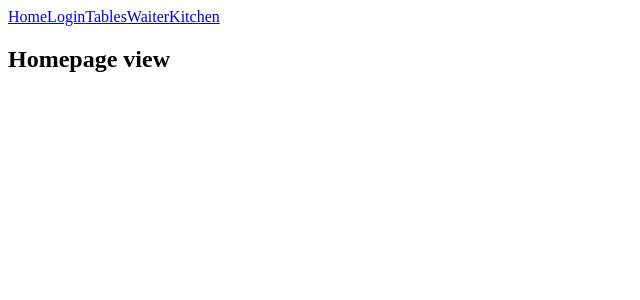
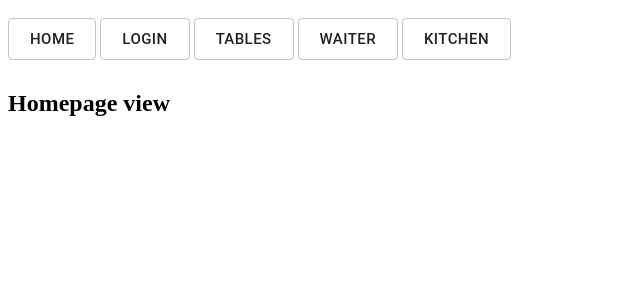
Before and after one commit to DominikSko/pizzeria-portal, a React (Create React App) app: page / in a window 1280 px wide. Shown: the top 300 px of the page, without its empty margins (0-640 px from the left). Built offline with nearby package versions, Linux system fonts and the light colour scheme.

Commit message:
Routes to fix

```diff
--- a/package.json
+++ b/package.json
@@ -3,6 +3,7 @@
   "version": "0.1.0",
   "private": true,
   "dependencies": {
+    "@material-ui/core": "^4.10.2",
     "@testing-library/jest-dom": "^4.2.4",
     "@testing-library/react": "^9.5.0",
     "@testing-library/user-event": "^7.2.1",
--- a/server.js
+++ b/server.js
@@ -11,7 +11,7 @@ const middlewares = jsonServer.defaults({
 const port = process.env.PORT || 3131;
 
 server.get(/\/panel.*/, (req,res) =>{
-  if(req.url == '/panel'){
+  if(req.url === '/panel'){
     req.url += '/';
   }
   const filePath = __dirname+req.url.replace('/panel', '/build');
--- a/src/App.js
+++ b/src/App.js
@@ -14,7 +14,7 @@ import OrderSingle from './components/views/OrderSingle/OrderSingle';
 
 function App() {
   return (
-    <BrowserRouter basename={'/panel'}>
+    <BrowserRouter>
       <MainLayout>
         <Switch>
           <Route exact path={`${process.env.PUBLIC_URL}/`} component={Homepage} /> {/* ponizej inna forma zapisu routingu */}
--- a/src/components/layout/PageNav/PageNav.js
+++ b/src/components/layout/PageNav/PageNav.js
@@ -1,14 +1,36 @@
-  import React from 'react';
+import React from 'react';
 import { NavLink } from 'react-router-dom';
+import styles from './PageNav.scss';
+import Button from '@material-ui/core/Button';
 
 const PageNav = () => {
   return (
-    <nav>
-      <NavLink exact to={`${process.env.PUBLIC_URL}/`} activeClassName='active'>Home</NavLink>
-      <NavLink to={`${process.env.PUBLIC_URL}/login`} activeClassName='active'>Login</NavLink>
-      <NavLink to={`${process.env.PUBLIC_URL}/tables`} activeClassName='active'>Tables</NavLink>
-      <NavLink to={`${process.env.PUBLIC_URL}/waiter`} activeClassName='active'>Waiter</NavLink>
-      <NavLink to={`${process.env.PUBLIC_URL}/kitchen`} activeClassName='active'>Kitchen</NavLink>
+    <nav className={styles.component} >
+      <NavLink to={`${process.env.PUBLIC_URL}/home`} activeClassName='active' style={{ textDecoration: 'none', color: '#383A42', textAlign: 'right'}}>
+        <Button className="buttonNavBar" variant="outlined" size="large" style={{ marginRight: '4px'}}>
+          Home
+        </Button>
+      </NavLink>
+      <NavLink to={`${process.env.PUBLIC_URL}/login`} activeClassName='active' style={{ textDecoration: 'none', color: '#383A42', textAlign: 'right'}}>
+      <Button variant="outlined" size="large" style={{ marginRight: '4px'}}>
+          Login
+        </Button>
+      </NavLink>
+      <NavLink to={`${process.env.PUBLIC_URL}/tables`} activeClassName='active' style={{ textDecoration: 'none', color: '#383A42', textAlign: 'right'}}>
+      <Button  variant="outlined" size="large" style={{ marginRight: '4px'}}>
+          Tables
+        </Button>
+      </NavLink>
+      <NavLink to={`${process.env.PUBLIC_URL}/waiter`} activeClassName='active' style={{ textDecoration: 'none', color: '#383A42', textAlign: 'right'}}>
+      <Button  variant="outlined" size="large" style={{ marginRight: '4px'}}>
+          Waiter
+        </Button>
+      </NavLink>
+      <NavLink to={`${process.env.PUBLIC_URL}/kitchen`} activeClassName='active' style={{ textDecoration: 'none', color: '#383A42', textAlign: 'right'}}>
+      <Button variant="outlined" size="large" style={{ marginRight: '4px'}}>
+          Kitchen
+        </Button>
+      </NavLink>
     </nav>
   );
 };
--- /dev/null
+++ b/src/components/layout/PageNav/PageNav.scss
@@ -0,0 +1,5 @@
+@import '../../../styles/settings.scss';
+
+nav {
+  padding:10px 10px 10px 0px;
+}
--- a/src/components/views/Waiter/Waiter.js
+++ b/src/components/views/Waiter/Waiter.js
@@ -1,14 +1,40 @@
 import React from 'react';
 import styles from './Waiter.scss';
 import { Link } from 'react-router-dom';
+import Paper from '@material-ui/core/Paper';
+import { Table, TableHead, TableRow, TableCell, TableBody, TableFooter } from '@material-ui/core';
+import Button from '@material-ui/core/Button';
+import { createMuiTheme } from '@material-ui/core/styles';
+import { ThemeProvider } from '@material-ui/styles';
+
+const theme = createMuiTheme({
+  palette: {
+    primary: {
+      main: '#009688',
+    },
+    secondary: {
+      main: '#92A1E0',
+    },
+  },
+});
 
 const Waiter = () => {
   return (
-    <div className={styles.component}>
-      <h2> Waiter view</h2>
-      <Link to={process.env.PUBLIC_URL + '/waiter/new'}>New Order</Link>
-      <Link to={process.env.PUBLIC_URL + '/waiter/order/123abc'}>Orders</Link>
-    </div>
+    <Paper className={styles.component}>
+      <ThemeProvider theme={theme}>
+      <Table>
+      <TableHead style={{ background: '#5D6CA8' }}>
+        <div className={styles.component}>
+          <h2> Waiter view</h2>
+            <Button variant='outlined' size='small' color='secondary'>
+              <Link to={process.env.PUBLIC_URL + '/waiter/new'}>New Order</Link>
+            </Button>
+            <Link to={process.env.PUBLIC_URL + '/waiter/order/123abc'}>Orders</Link>
+        </div>
+        </TableHead>
+        </Table>
+      </ThemeProvider>
+    </Paper>
   );
 };
 
```
Also changed, not shown: 1 other file (tests, documents, lock files or other folders).
